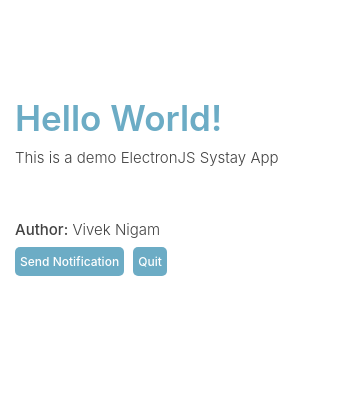
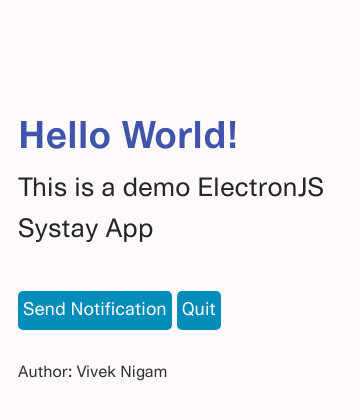
Before and after one commit to viveknigam3003/systray-app-electron, an Electron app: page app/index.html in a window 360 px wide. Drawn offline with Linux system fonts and the light colour scheme.

Commit message:
Updated UI

```diff
--- a/app/css/style.css
+++ b/app/css/style.css
@@ -1,3 +1,41 @@
+@font-face {
+  font-family: "Cern Regular";
+  font-weight: 400;
+  font-display: auto;
+  src: url("./fonts/Cern.ttf");
+}
+
+@font-face {
+  font-family: "Cern Light";
+  font-weight: 300;
+  font-display: auto;
+  src: url("./fonts/Cern-Light.ttf");
+}
+
+@font-face {
+  font-family: "Cern Medium";
+  font-weight: 500;
+  font-display: auto;
+  src: url("./fonts/Cern-Medium.ttf");
+}
+
+@font-face {
+  font-family: "Cern Bold";
+  font-weight: 700;
+  font-display: auto;
+  src: url("./fonts/Cern-Bold.ttf");
+}
+
+.wf-loading body
+{
+  visibility: hidden;
+}
+.wf-active body .wf-inactive body
+{
+  visibility: visible;
+  font-family: "Cern Regular";
+}
+
 .new
 {
   border: #424242;
@@ -6,44 +44,94 @@
 
 html
 {
-  background: #ffffff;  /* fallback for old browsers */
+  background: #fffafa;  /* fallback for old browsers */
   background-attachment: fixed;
-  color: #6cacc5;
+  margin: 0; height: 100%; overflow: hidden
 }
 
 body
 {
-    color: #424242;
-    font: 300 15px/1.6 "SF Pro Display",sans-serif;
+    color: #000000;
+    font: 300 18px/1.6 "Cern Regular",sans-serif;
     margin: 1em;
     padding: 5em 0 2em;
     text-align: left;
+    height: 100%; overflow: hidden
 }
 
-h1
+.bodytext
 {
-  font: 35px/1.6 "SF Pro Display",sans-serif;
-  color: #6cacc5;
-  font-weight: 600;
+    color: #000000;
+    font-family: "Cern Regular", Fallback, sans-serif;
+    font-size: 18px;
+    padding: 5em 0 2em;
+    text-align: left;
+    opacity: 60%;
+}
+
+.display
+{
+  font: 46px/1.6 "Cern Light",sans-serif;
+  color: #3e55ab;
   margin: 0;
 }
 
-h2
+.header
 {
-  font: 300 15px/1.6 "SF Pro Display",sans-serif;
-  font-weight: 300;
-    margin: 0;
+  font: 38px/1.6 "Cern Bold",sans-serif;
+  color: #3e55ab;
+  margin: 0;
 }
+
+.title1
+{
+  font: 32px/1.6 "Cern Medium",sans-serif;
+  color: #000000;
+  opacity: 85%;
+  margin: 0;
+}
+
+.title2
+{
+  font: 26px/1.6 "Cern Medium",sans-serif;
+  color: #000000;
+  opacity: 85%;
+  margin: 0;
+}
+
+.headline
+{
+  font: 24px/1.6 "Cern Regular",sans-serif;
+  color: #008db9;
+  opacity: 85%;
+  margin: 0;
+}
+
+.caption
+{
+  font: 16px/1.6 "Cern Regular",sans-serif;
+  color: #000000;
+  opacity: 50%;
+  margin: 0;
+}
+
+.text
+{
+  font: 16px/1.6 "Cern Medium",sans-serif;
+  color: #000000;
+  opacity: 80%;
+  margin: 0;
+}
+
 
 button
 {
-  font: 300 12px/1.6 "SF Pro Display",sans-serif;
-  font-weight: 500;
-  color: #ffffff;
+  font: 18px/1.6 "Cern Medium",sans-serif;
+  color: #fffafa;
   border-radius: 5px 5px 5px 5px;
   border-width: 0;
   padding: 5px;
-  margin-top: 5px;
-  margin-right: 5px;
-  background-color: #6cacc5;
+  margin-top: 10px;
+  margin-right: 0px;
+  background-color: #008db9;
 }
--- a/app/index.html
+++ b/app/index.html
@@ -3,17 +3,26 @@
 
 <head>
   <meta charset="utf-8">
+  <link rel="preload" href="./css/fonts/Cern.ttf" as="font">
+  <link rel="preload" href="./css/fonts/Cern-Light.ttf" as="font">
+  <link rel="preload" href="./css/fonts/Cern-Medium.ttf" as="font">
+  <link rel="preload" href="./css/fonts/Cern-Bold.ttf" as="font">
   <link rel="stylesheet" type="text/css" href="./css/style.css">
   <title>Hello World</title>
 </head>
 
 <body>
   <div class="new"></div>
-  <h1>Hello World!</h1>
-  <h2>This is a demo ElectronJS Systay App</h2><br><br>
-  <h2><span style="font-weight: 500;">Author:</span>  Vivek Nigam</h2>
-  <button type="button" name="button" onclick="doNotify()">Send Notification</button>
-  <button type="button" name="quit" onclick="window.close()">Quit</button>
+  <div>
+    <span class="header">Hello World!</span><br>
+    <span class="title2">This is a demo ElectronJS Systay App</span><br><br>
+  </div>
+
+  <div>
+    <button type="button" class="button" name="button" onclick="doNotify()">Send Notification</button>
+    <button type="button" class="button" name="quit" onclick="window.close()">Quit</button>
+  </div><br>
+  <span class="text">Author: Vivek Nigam</span><br>
   <script src="./js/app.js"></script>
 </body>
 
```
Also changed, not shown: app/help.html (+15 -12 lines), main.js (+8 -4 lines), app/css/fonts/Cern-Bold.otf (added), app/css/fonts/Cern-Bold.ttf (added), app/css/fonts/Cern-Light.otf (added), app/css/fonts/Cern-Light.ttf (added), app/css/fonts/Cern-Medium.otf (added), app/css/fonts/Cern-Medium.ttf (added), app/css/fonts/Cern.otf (added), app/css/fonts/Cern.ttf (added).
